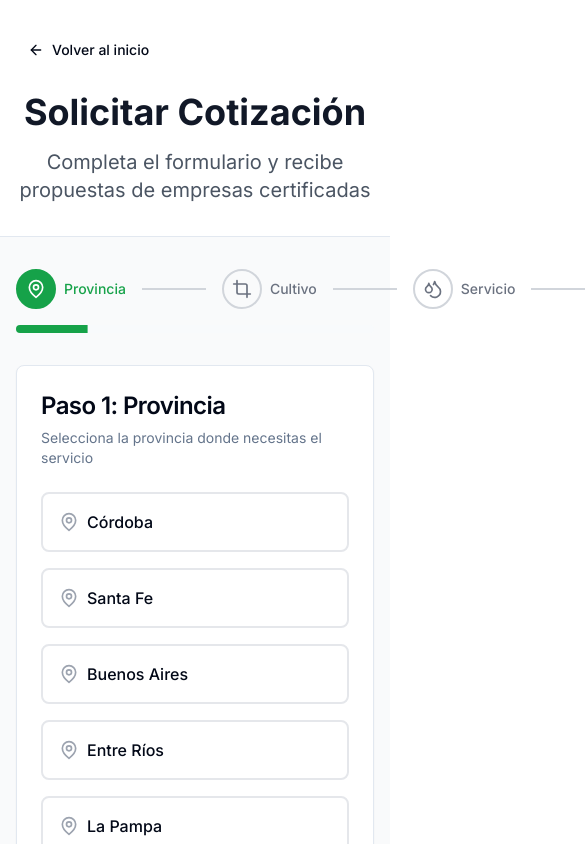
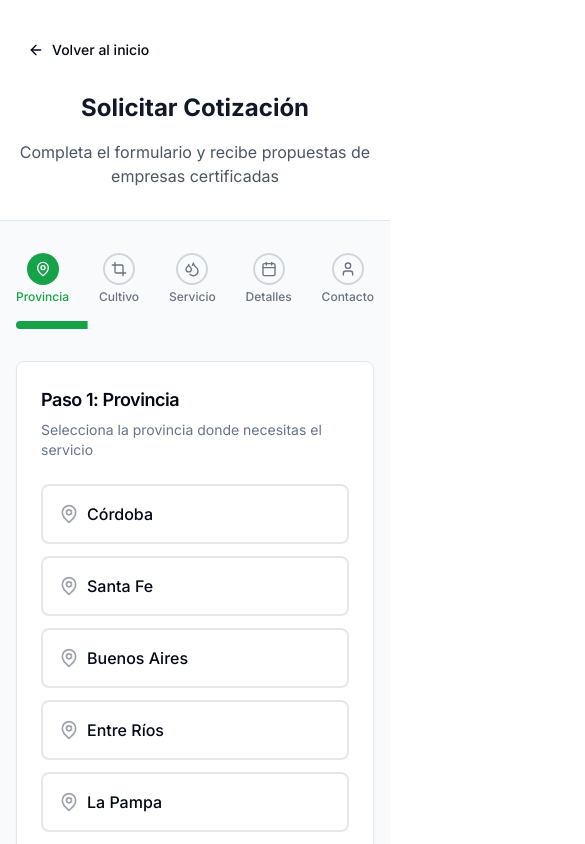
Before and after one commit to martingalmarino/drone-fumigaciones, a Next.js app: page /cotizar in a window 390 px wide. Shown: the top 844 px of the page, 585 px wide, since content can reach past the window. Built offline with nearby package versions, Linux system fonts and the light colour scheme.

Commit message:
Corregir formulario de cotización en móviles - layout responsive y progreso optimizado

```diff
--- a/app/cotizar/page.tsx
+++ b/app/cotizar/page.tsx
@@ -110,10 +110,10 @@ export default function CotizarPage() {
           </div>
 
           <div className="text-center">
-            <h1 className="text-4xl font-bold text-gray-900 mb-4">
+            <h1 className="text-2xl sm:text-4xl font-bold text-gray-900 mb-4">
               Solicitar Cotización
             </h1>
-            <p className="text-xl text-gray-600">
+            <p className="text-base sm:text-xl text-gray-600">
               Completa el formulario y recibe propuestas de empresas certificadas
             </p>
           </div>
@@ -123,7 +123,7 @@ export default function CotizarPage() {
       <div className="max-w-4xl mx-auto px-4 sm:px-6 lg:px-8 py-8">
         {/* Progress */}
         <div className="mb-8">
-          <div className="flex items-center justify-between mb-4">
+          <div className="hidden sm:flex items-center justify-between mb-4">
             {steps.map((step) => (
               <div key={step.id} className="flex items-center">
                 <div className={`flex items-center justify-center w-10 h-10 rounded-full border-2 ${
@@ -150,16 +150,43 @@ export default function CotizarPage() {
               </div>
             ))}
           </div>
+
+          {/* Mobile Progress */}
+          <div className="sm:hidden mb-4">
+            <div className="flex items-center justify-between">
+              {steps.map((step) => (
+                <div key={step.id} className="flex flex-col items-center">
+                  <div className={`flex items-center justify-center w-8 h-8 rounded-full border-2 ${
+                    currentStep >= step.id
+                      ? 'bg-primary border-primary text-white'
+                      : 'border-gray-300 text-gray-500'
+                  }`}>
+                    {currentStep > step.id ? (
+                      <Check className="h-4 w-4" />
+                    ) : (
+                      <step.icon className="h-4 w-4" />
+                    )}
+                  </div>
+                  <span className={`mt-1 text-xs font-medium ${
+                    currentStep >= step.id ? 'text-primary' : 'text-gray-500'
+                  }`}>
+                    {step.title}
+                  </span>
+                </div>
+              ))}
+            </div>
+          </div>
+
           <Progress value={progress} className="h-2" />
         </div>
 
         <form onSubmit={handleSubmit}>
           <Card>
             <CardHeader>
-              <CardTitle className="text-2xl">
+              <CardTitle className="text-lg sm:text-2xl">
                 Paso {currentStep}: {steps[currentStep - 1].title}
               </CardTitle>
-              <CardDescription>
+              <CardDescription className="text-sm sm:text-base">
                 {currentStep === 1 && 'Selecciona la provincia donde necesitas el servicio'}
                 {currentStep === 2 && 'Indica el tipo de cultivo'}
                 {currentStep === 3 && 'Elige el servicio que necesitas'}
@@ -170,13 +197,13 @@ export default function CotizarPage() {
             <CardContent className="space-y-6">
               {/* Step 1: Provincia */}
               {currentStep === 1 && (
-                <div className="grid grid-cols-1 md:grid-cols-2 gap-4">
+                <div className="space-y-3">
                   {provinces.map((province) => (
                     <button
                       key={province.slug}
                       type="button"
                       onClick={() => updateFormData('province', province.slug)}
-                      className={`p-4 rounded-lg border-2 text-left transition-colors ${
+                      className={`w-full p-4 rounded-lg border-2 text-left transition-colors ${
                         formData.province === province.slug
                           ? 'border-primary bg-primary/5'
                           : 'border-gray-200 hover:border-gray-300'
@@ -193,13 +220,13 @@ export default function CotizarPage() {
 
               {/* Step 2: Cultivo */}
               {currentStep === 2 && (
-                <div className="grid grid-cols-1 md:grid-cols-2 gap-4">
+                <div className="space-y-3">
                   {crops.map((crop) => (
                     <button
                       key={crop}
                       type="button"
                       onClick={() => updateFormData('crop', crop)}
-                      className={`p-4 rounded-lg border-2 text-left transition-colors ${
+                      className={`w-full p-4 rounded-lg border-2 text-left transition-colors ${
                         formData.crop === crop
                           ? 'border-primary bg-primary/5'
                           : 'border-gray-200 hover:border-gray-300'
@@ -216,7 +243,7 @@ export default function CotizarPage() {
 
               {/* Step 3: Servicio */}
               {currentStep === 3 && (
-                <div className="space-y-4">
+                <div className="space-y-3">
                   {services.map((service) => (
                     <button
                       key={service.id}
@@ -228,11 +255,11 @@ export default function CotizarPage() {
                           : 'border-gray-200 hover:border-gray-300'
                       }`}
                     >
-                      <div className="flex items-center">
-                        <Droplets className="h-5 w-5 mr-3 text-gray-400" />
-                        <div>
-                          <div className="font-medium">{service.name}</div>
-                          <div className="text-sm text-gray-500">{service.description}</div>
+                      <div className="flex items-start">
+                        <Droplets className="h-5 w-5 mr-3 text-gray-400 mt-0.5" />
+                        <div className="flex-1">
+                          <div className="font-medium text-left">{service.name}</div>
+                          <div className="text-sm text-gray-500 text-left mt-1">{service.description}</div>
                         </div>
                       </div>
                     </button>
```
